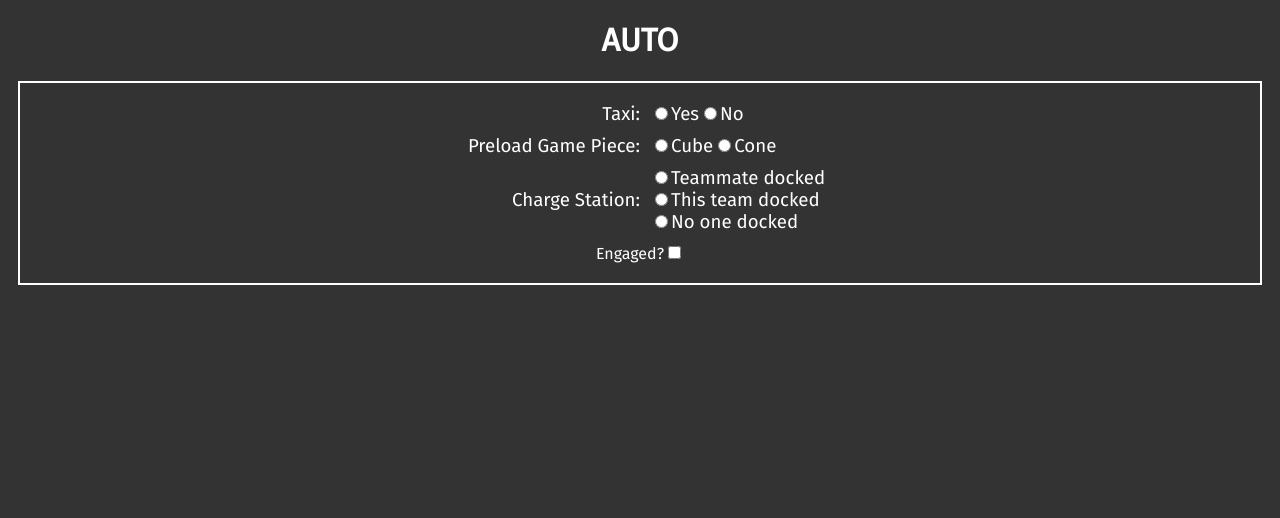
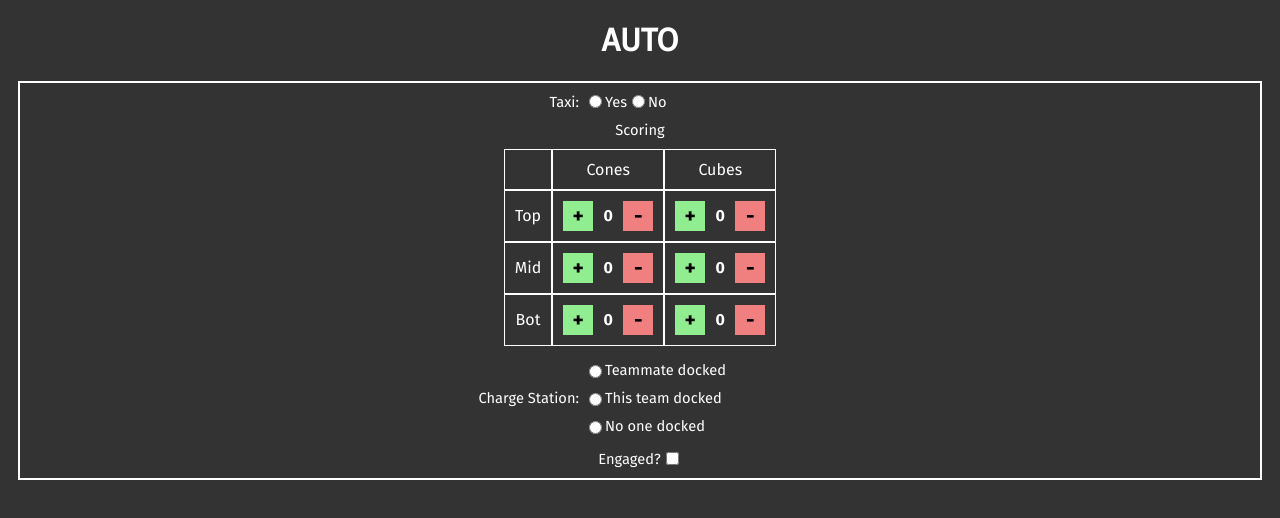
Before and after one commit to Team5924/Scouting-Form, a Next.js app: page /phases/auto in a window 1280 px wide. Shown: the top 518 px of the page. Built offline with nearby package versions, Linux system fonts and the light colour scheme.

Commit message:
Add scoring grid

```diff
--- a/components/counter.js
+++ b/components/counter.js
@@ -5,13 +5,13 @@ export default function Counter(props) {
     const [counter, setCounter] = useState(0);
 
     function onPlus() {
-        setCounter(counter + 1);
-        // props.handleScore(counter);
+        (counter + 1 ) > props.maxCount ? null : setCounter(counter + 1);
+        props.handleScore(counter, props.row, props.piece);
     }
 
     function onMinus() {
-        counter === 0 ? null : setCounter(counter - 1);
-        // props.handleScore(counter);
+        counter == 0 ? null : setCounter(counter - 1);
+        props.handleScore(counter, props.row, props.piece);
     }
 
     return (
--- a/pages/phases/auto.js
+++ b/pages/phases/auto.js
@@ -1,29 +1,21 @@
-import { useState } from "react";
+import Counter from "@/components/counter";
 
 export default function Auto(props) {
     function onTaxiChange(e) {
-        props.handleTaxiChange(e.target.value);
-    }
-
-    function onPreloadChange(e) {
-        props.handlePreloadChange(e.target.value);
+        props.handleTaxi(e.target.value);
     }
 
     function onChargeStationChange(e) {
-        props.handleChargeStationChange(e.target.value);
+        props.handleChargeStation(e.target.value);
     }
 
     function onEngagedChange(e) {
-        if (e.target.value === "") {
-            props.handleAutoEngagedChange("engaged");
-        } else if (e.target.value === "engaged") {
-            props.handleAutoEngagedChange("");
+        if (e.target.value == 0) {
+            props.handleAutoEngaged(1);
+        } else if (e.target.value == 0) {
+            props.handleAutoEngaged(1);
         }
     }
-
-    // no robot on cs
-    // this robot on cs
-    // alliance robot on cs
 
     return (
         <>
@@ -36,30 +28,35 @@ export default function Auto(props) {
                         </div>
 
                         <div>
-                            <label className="radioText">
-                                <input type="radio" value="Yes" checked={props.taxi === "Yes"} onChange={onTaxiChange} />
-                                Yes
-                            </label>
-                            <label className="radioText">
-                                <input type="radio" value="No" checked={props.taxi === "No"} onChange={onTaxiChange} />
-                                No
-                            </label>
+                            <div className="hMiddlebox">
+                                <div className="hMiddlebox">
+                                    <input className="radioInput" type="radio" value={1} checked={props.taxi == 1} onChange={onTaxiChange} />
+                                    <label className="radioLabel">Yes</label>
+                                </div>
+                                <div className="hMiddlebox">
+                                    <input className="radioInput" type="radio" value={0} checked={props.taxi == 0} onChange={onTaxiChange} />
+                                    <label className="radioLabel">No</label>
+                                </div>
+                            </div>
                         </div>
                     </div>
-                    <div className="formRow">
-                        <div className="hMiddlebox right">
-                            <label className="inputLabel">Preload Game Piece:</label>
-                        </div>
-
-                        <div>
-                            <label className="radioText">
-                                <input type="radio" value="Cube" checked={props.preload === "Cube"} onChange={onPreloadChange} />
-                                Cube
-                            </label>
-                            <label className="radioText">
-                                <input type="radio" value="Cone" checked={props.preload === "Cone"} onChange={onPreloadChange} />
-                                Cone
-                            </label>
+                    <div className="centerbox">
+                        <label className="inputLabel">Scoring</label>
+                    </div>
+                    <div className="centerbox">
+                        <div className="counterGrid">
+                            <div className="gridItem"></div>
+                            <div className="gridItem">Cones</div>
+                            <div className="gridItem">Cubes</div>
+                            <div className="gridItem">Top</div>
+                            <div className="gridItem"><Counter row="top" piece="cone" maxCount={3} handleScore={props.handleAutoScore} /></div>
+                            <div className="gridItem"><Counter row="top" piece="cube" maxCount={3} handleScore={props.handleAutoScore}/></div>
+                            <div className="gridItem">Mid</div>
+                            <div className="gridItem"><Counter row="mid" piece="cone" maxCount={3} handleScore={props.handleAutoScore}/></div>
+                            <div className="gridItem"><Counter row="mid" piece="cube" maxCount={3} handleScore={props.handleAutoScore}/></div>
+                            <div className="gridItem">Bot</div>
+                            <div className="gridItem"><Counter row="bot" piece="cone" maxCount={3} handleScore={props.handleAutoScore}/></div>
+                            <div className="gridItem"><Counter row="bot" piece="cube" maxCount={3} handleScore={props.handleAutoScore}/></div>
                         </div>
                     </div>
                     <div className="formRow">
@@ -67,28 +64,28 @@ export default function Auto(props) {
                             <label className="inputLabel">Charge Station:</label>
                         </div>
 
-                        <div>
+                        <div className="hMiddlebox">
                             <div className="columnbox">
-                                <label className="radioText">
-                                    <input type="radio" value="Teammate Docked" checked={props.chargeStation === "Teammate Docked"} onChange={onChargeStationChange} />
-                                    Teammate docked
-                                </label>
-                                <label className="radioText">
-                                    <input type="radio" value="This Team Docked" checked={props.chargeStation === "This Team Docked"} onChange={onChargeStationChange} />
-                                    This team docked
-                                </label>
-                                <label className="radioText">
-                                    <input type="radio" value="None" checked={props.chargeStation === "None"} onChange={onChargeStationChange} />
-                                    No one docked
-                                </label>
+                                <div className="hMiddlebox radioMargin">
+                                    <input type="radio" value="a-d" checked={props.chargeStation == "a-d"} onChange={onChargeStationChange} />
+                                    <label className="radioLabel">Teammate docked</label>
+                                </div>
+                                <div className="hMiddlebox radioMargin">
+                                    <input type="radio" value="t-d" checked={props.chargeStation == "r-d"} onChange={onChargeStationChange} />
+                                    <label className="radioLabel">This team docked</label>
+                                </div>
+                                <div className="hMiddlebox radioMargin">
+                                    <input type="radio" value={0} checked={props.chargeStation == 0} onChange={onChargeStationChange} />
+                                    <label className="radioLabel">No one docked</label>
+                                </div>
                             </div>
                         </div>
                     </div>
                     <div className="centerbox">
-                        <label>
-                            Engaged?
-                            <input type="checkbox" value={props.autoEngaged} onChange={onEngagedChange}/>
-                        </label>
+                        <div className="hMiddlebox">
+                            <label className="inputLabel">Engaged?</label>
+                            <input className="radioInput" type="checkbox" value={props.autoEngaged} onChange={onEngagedChange}/>
+                        </div>
                     </div>
                 </form>
             </div>
--- a/styles/counter.module.css
+++ b/styles/counter.module.css
@@ -1,5 +1,5 @@
 #counter {
-    display: inline-block;
+    display: block;
 }
 
 #grid {
@@ -9,11 +9,22 @@
 }
 
 #plus, #minus {
+    display: flex;
+    justify-content: center;
+    align-items: center;
     font-family: "Fira Sans, bold";
-    font-size: 14pt;
-    color: white;
-    background-color: black;
-    border: 1px solid white;
+    font-size: 16pt;
+    border: none;
+}
+
+#plus {
+    background-color: lightgreen;
+    color: black;
+}
+
+#minus {
+    background-color: lightcoral;
+    color: black;
 }
 
 #number {
@@ -21,7 +32,6 @@
     justify-content: center;
     align-items: center;
     font-family: "Fira Sans, bold";
-    font-size: 14pt;
-    color: black;
-    background-color: white;
+    font-size: 12pt;
+    color: white;
 }
--- a/styles/globals.css
+++ b/styles/globals.css
@@ -33,7 +33,6 @@ body {
 .form {
     border: 2px solid white;
     margin: 10px;
-    padding: 10px;
 }
 
 #nav {
@@ -62,19 +61,44 @@ body {
     margin: 10px;
 }
 
-.formRow { /* Used to divide form questions and form entry elements evenly by the middle */
+.gridItem {
+    display: flex;
+    justify-content: center;
+    align-items: center;
+    border: 1px solid white;
+    padding: 10px;
+}
+
+.formRow { /* Divides each row into two slots, intentionally uneven */
     display: grid;
+    grid-template-columns: 45% 55%;
+    grid-gap: 5px;
+    margin: 10px;
+}
+
+.rowCenter { /* Divides each row into two equal slots */
     grid-template-columns: 50% 50%;
-    grid-gap: 10px;
-    margin: 10px;
 }
 
 .right {
     justify-content: right;
+    text-align: right;
+}
+
+.blue {
+    color: hsl(208, 100%, 50%);
+}
+
+.red {
+    color: hsl(0, 85%, 50%);
 }
 
 .inputLabel {
-    font-size: 14pt;
+    font-size: 11pt;
+}
+
+.radioLabel {
+    font-size: 11pt;
 }
 
 .textInput {
@@ -83,16 +107,30 @@ body {
     width: 100px;
 }
 
-.radioText {
-    font-size: 14pt;
+.radioInput {
+    margin: 0 3px 0 5px;
 }
 
+/* Typically used for organizing radios vertically */
 .columnbox {
     display: flex;
     flex-direction: column;
 }
 
+/* Default margin for column radios to prevent scouters from fatfingering */
+.radioMargin {
+    margin: 5px 0 5px 0;
+}
+
+/* Aligns elements at the center, horizontally */
+/* Initially used after .formRow, also used for aligning radios and their labels together */
 .hMiddlebox {
     display: flex;
     align-items: center;
 }
+
+.counterGrid {
+    display: grid;
+    grid-template-rows: auto auto auto auto;
+    grid-template-columns: auto auto auto;
+}
```
Also changed, not shown: pages/index.js (+40 -12 lines), pages/phases/prematch.js (+29 -29 lines).
